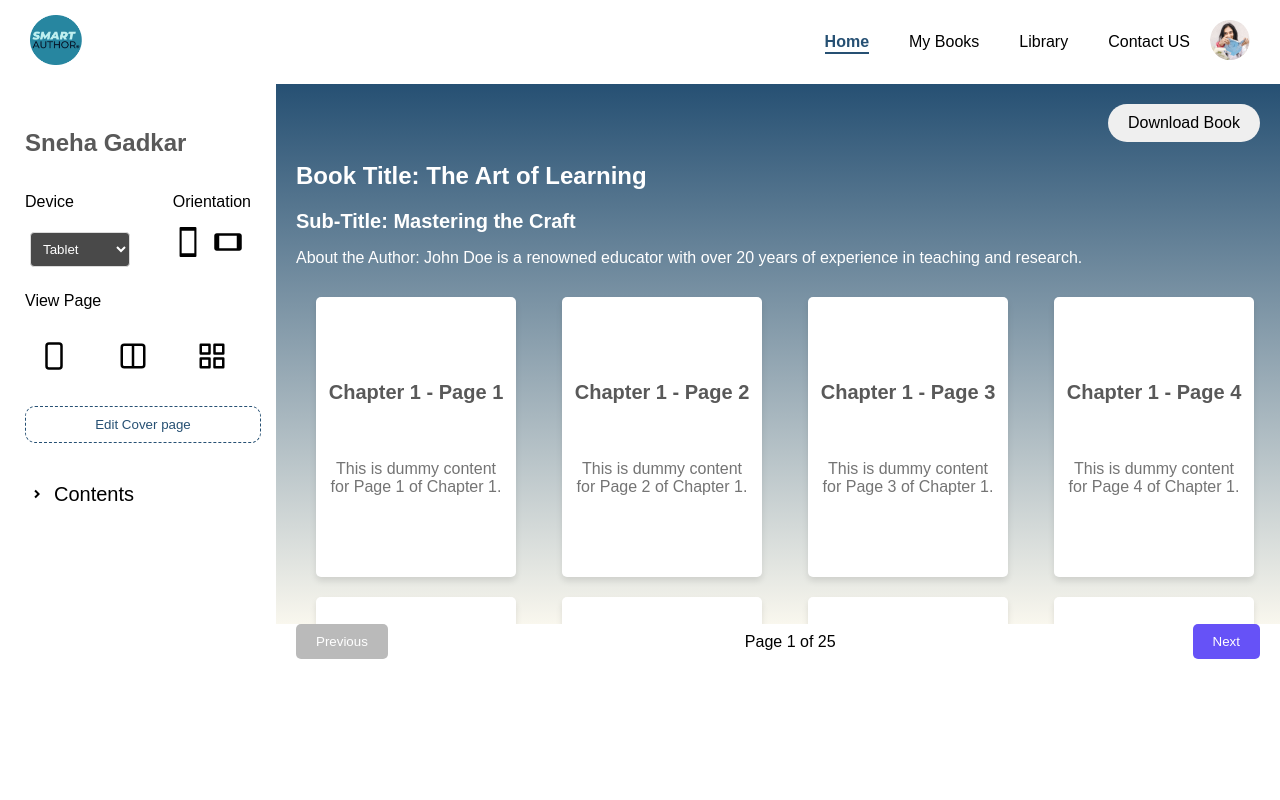
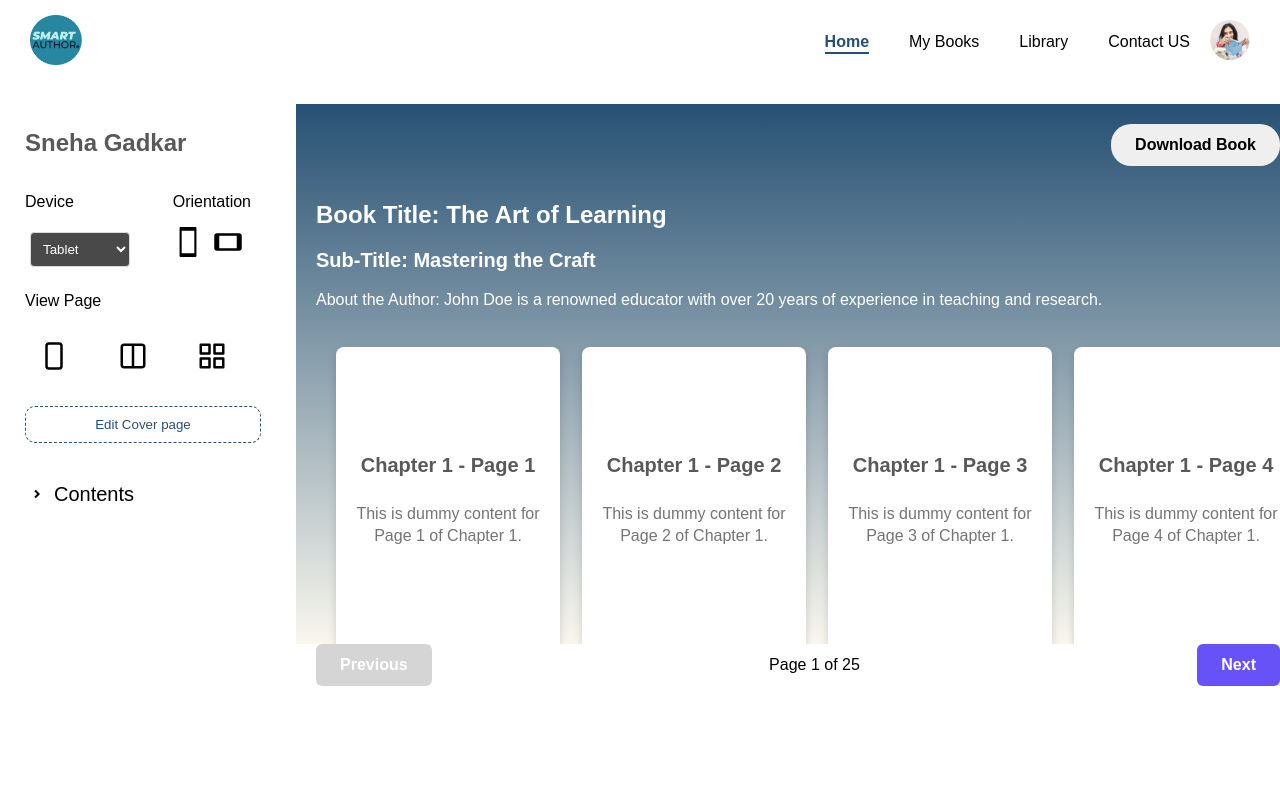
Before and after one commit to Roshnipatil31/SmartAuthor, a React (Vite) app in the folder SmartAuthorFrontend/: page /full-book in a window 1280 px wide. Shown: the top 800 px of the page. Built offline with nearby package versions, Linux system fonts and the light colour scheme; a web font is replaced by a local one.

Commit message:
update download in pdf

```diff
--- a/SmartAuthorFrontend/package.json
+++ b/SmartAuthorFrontend/package.json
@@ -17,6 +17,7 @@
     "@slate-editor/font-family-plugin": "^5.1.0",
     "bootstrap": "^5.3.3",
     "framer-motion": "^12.0.6",
+    "jspdf": "^2.5.2",
     "react": "^18.3.1",
     "react-bootstrap": "^2.10.9",
     "react-dom": "^18.3.1",
--- a/SmartAuthorFrontend/src/module/user/Components/FullBookComponents/SingleBookContent/SingleBookContent.jsx
+++ b/SmartAuthorFrontend/src/module/user/Components/FullBookComponents/SingleBookContent/SingleBookContent.jsx
@@ -1,4 +1,5 @@
 import React, { useState } from 'react';
+import jsPDF from 'jspdf';
 import {
   SingleBookContentWrapper,
   ScrollableSection,
@@ -17,7 +18,6 @@ import {
 const SingleBookContent = ({ viewPage }) => {
   const pagesPerChapter = 15;
   const totalPages = 15 + 10;
-
   const [currentPage, setCurrentPage] = useState(1);
 
   const dummyContent = Array.from({ length: totalPages }, (_, index) =>
@@ -36,13 +36,37 @@ const SingleBookContent = ({ viewPage }) => {
     }
   };
 
+  const handleDownload = () => {
+    const doc = new jsPDF();
+    doc.setFont('helvetica', 'normal');
+    doc.setFontSize(14);
+
+    doc.text('Book Title: The Art of Learning', 10, 10);
+    doc.text('Sub-Title: Mastering the Craft', 10, 20);
+    doc.text('About the Author: John Doe is a renowned educator with over 20 years of experience in teaching and research.', 10, 30);
+
+    let y = 40;
+    dummyContent.forEach((content, index) => {
+      doc.text(`Chapter ${viewPage} - Page ${index + 1}`, 10, y);
+      y += 10;
+      doc.text(content, 10, y, { maxWidth: 180 });
+      y += 20;
+
+      if (y > 270) {
+        doc.addPage();
+        y = 10;
+      }
+    });
+
+    doc.save('The_Art_of_Learning.pdf');
+  };
+
   return (
     <SingleBookContentWrapper>
-      {/* Scrollable Section containing Book Details & Pages */}
       <ScrollableSection>
         <div style={{ display: 'flex', justifyContent: 'flex-end' }}>
-      <DownloadButton>Download Book</DownloadButton>
-      </div>
+          <DownloadButton onClick={handleDownload}>Download Book</DownloadButton>
+        </div>
 
         <BookTitle>Book Title: The Art of Learning</BookTitle>
         <SubTitle>Sub-Title: Mastering the Craft</SubTitle>
@@ -50,7 +74,6 @@ const SingleBookContent = ({ viewPage }) => {
           About the Author: John Doe is a renowned educator with over 20 years of experience in teaching and research.
         </AboutAuthor>
 
-        {/* Page Display Section */}
         <PageContainer>
           {dummyContent.map((content, index) => (
             <Page key={index}>
@@ -63,7 +86,6 @@ const SingleBookContent = ({ viewPage }) => {
         </PageContainer>
       </ScrollableSection>
 
-      {/* Page Navigation */}
       <PageNavigation>
         <NavigationButton onClick={handlePrevPage} disabled={currentPage === 1}>
           Previous
--- a/SmartAuthorFrontend/src/module/user/Components/FullBookComponents/SingleBookContent/SingleBookContent.styles.js
+++ b/SmartAuthorFrontend/src/module/user/Components/FullBookComponents/SingleBookContent/SingleBookContent.styles.js
@@ -5,13 +5,13 @@ export const SingleBookContentWrapper = styled.div`
   display: flex;
   flex-direction: column;
   align-items: center;
-  // padding: 20px;
   background-color: ${theme.colors.white};
   width: 100%;
   margin: auto;
+  padding: 20px;
 `;
 
-// Merged Scrollable Section for Book Details & Pages
+// Scrollable Section for Book Details & Pages
 export const ScrollableSection = styled.div`
   max-height: 500px;
   overflow-y: auto;
@@ -20,85 +20,91 @@ export const ScrollableSection = styled.div`
   padding: 20px;
   margin: -20px;
   background: ${theme.colors.BackgroundGradient};
-  // text-align: center;
 `;
 
 // Book Details
 export const BookTitle = styled.h2`
   font-size: ${theme.font.size.xlarge};
   color: ${theme.colors.white};
-  margin-bottom: 5px;
-  text-align: start;
+  margin-bottom: 8px;
+  text-align: left;
 `;
 
 export const SubTitle = styled.h3`
   font-size: ${theme.font.size.large};
   color: ${theme.colors.white};
-  margin-bottom: 10px;
-  text-align: start;
-
+  margin-bottom: 12px;
+  text-align: left;
 `;
 
 export const AboutAuthor = styled.p`
   font-size: ${theme.font.size.medium};
   color: ${theme.colors.white};
-  margin-bottom: 10px;
-  text-align: start;
-
+  margin-bottom: 15px;
+  text-align: left;
+  line-height: 1.5;
 `;
 
 export const DownloadButton = styled.button`
   background-color: ${theme.colors.primary};
   color: ${theme.colors.black};
-  padding: 10px 20px;
+  padding: 12px 24px;
   border: none;
   border-radius: 20px;
   font-size: ${theme.font.size.medium};
   cursor: pointer;
-  transition: 0.3s;
-  // margin-bottom: 20px;
+  transition: all 0.3s ease-in-out;
   text-align: center;
-
+  font-weight: bold;
+  margin-bottom: 15px;
 
   &:hover {
     background-color: ${theme.colors.primaryDark};
+    transform: scale(1.05);
   }
 `;
 
 // Pages Display
 export const PageContainer = styled.div`
   display: grid;
-  grid-template-columns: repeat(auto-fill, minmax(200px, 1fr));
+  grid-template-columns: repeat(auto-fill, minmax(220px, 1fr));
   gap: 20px;
   justify-content: center;
-  color: ${theme.colors.text};
   width: 100%;
   padding: 20px;
+  color: ${theme.colors.text};
 `;
 
 export const Page = styled.div`
   background-color: ${theme.colors.white};
-  width: 180px;
-  height: 260px;
+  width: 200px;
+  height: 280px;
   display: flex;
   flex-direction: column;
   align-items: center;
   justify-content: center;
-  border-radius: 5px;
-  box-shadow: 0 4px 6px rgba(0, 0, 0, 0.1);
-  padding: 10px;
+  border-radius: 8px;
+  box-shadow: 0 4px 8px rgba(0, 0, 0, 0.15);
+  padding: 12px;
   text-align: center;
+  transition: transform 0.3s ease-in-out;
+
+  &:hover {
+    transform: translateY(-5px);
+  }
 `;
 
 export const PageHeader = styled.h3`
   font-size: ${theme.font.size.large};
   color: ${theme.colors.header};
+  margin-bottom: 10px;
 `;
 
 export const Content = styled.div`
-  margin-top: 20px;
   font-size: ${theme.font.size.medium};
   color: ${theme.colors.gray};
+  text-align: center;
+  line-height: 1.4;
 `;
 
 // Page Navigation
@@ -111,19 +117,24 @@ export const PageNavigation = styled.div`
 `;
 
 export const NavigationButton = styled.button`
-  padding: 10px 20px;
+  padding: 12px 24px;
   background-color: ${theme.colors.blue};
   color: ${theme.colors.white};
   border: none;
-  border-radius: 5px;
+  border-radius: 6px;
   cursor: pointer;
+  font-size: ${theme.font.size.medium};
+  font-weight: bold;
+  transition: all 0.3s ease-in-out;
 
   &:hover {
     background-color: ${theme.colors.blue2};
+    transform: scale(1.05);
   }
 
   &:disabled {
     background-color: ${theme.colors.gray2};
     cursor: not-allowed;
+    opacity: 0.6;
   }
 `;
```
Also changed, not shown: 1 other file (tests, documents, lock files or other folders).
